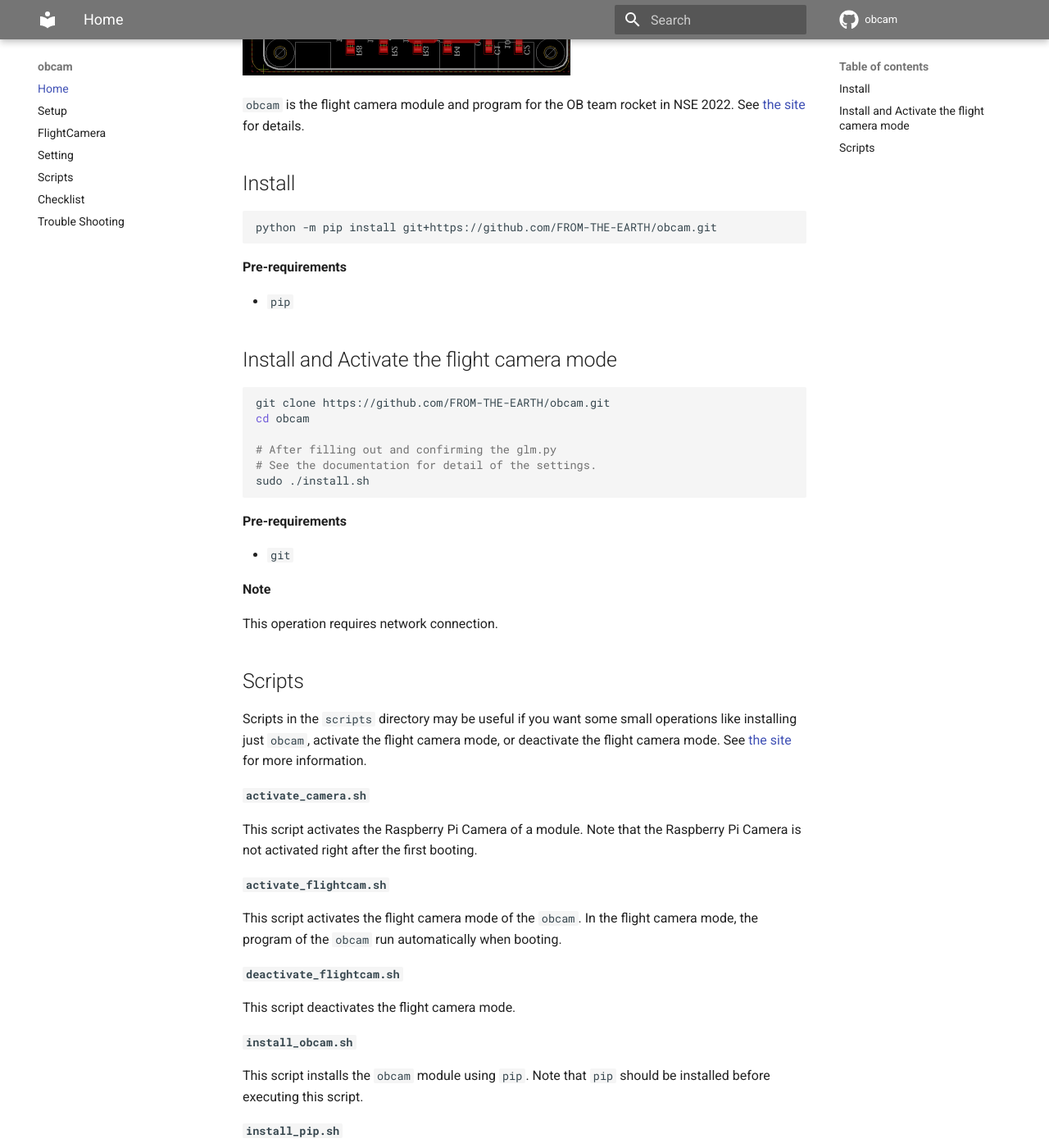
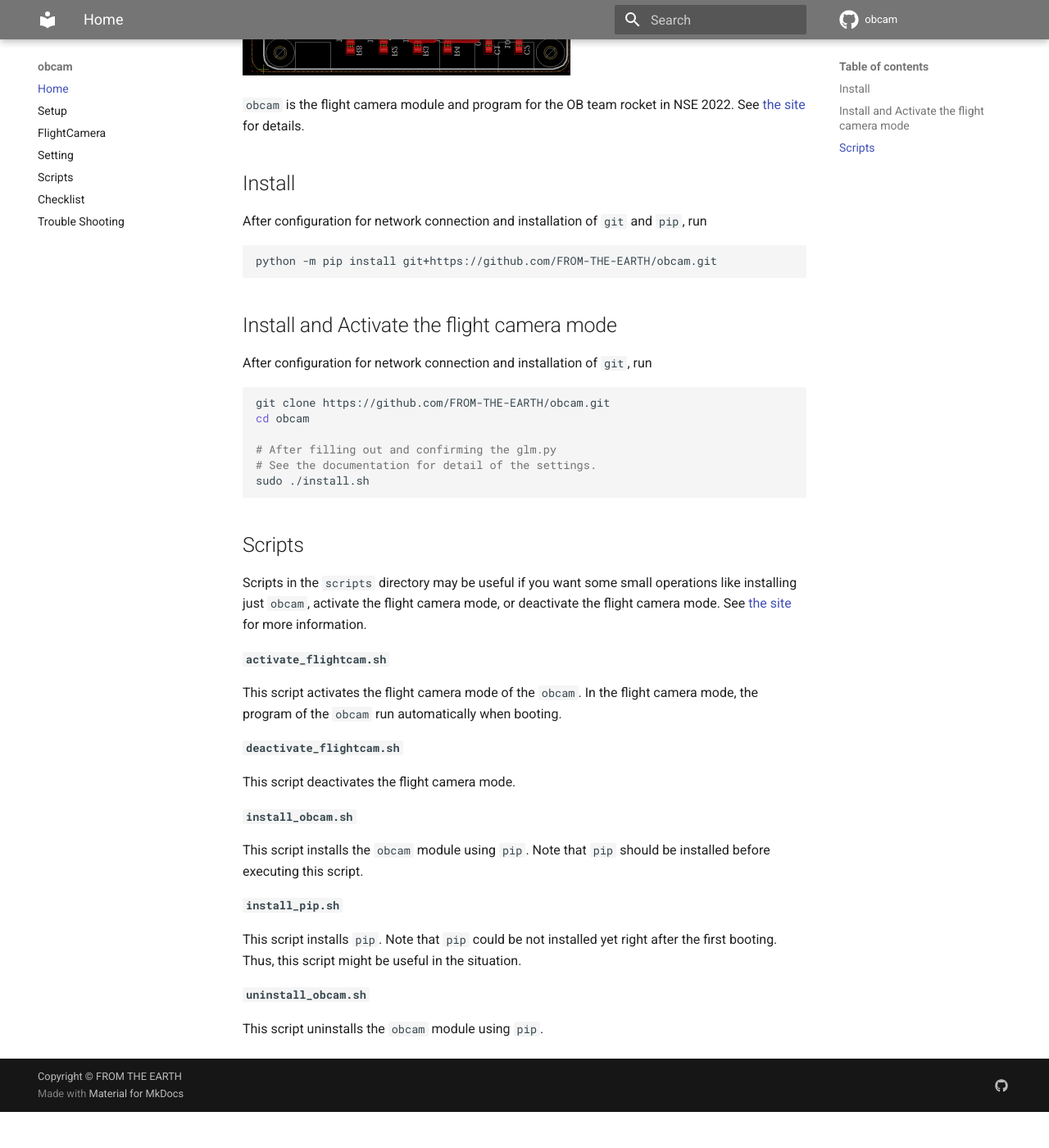
Before and after one commit to FROM-THE-EARTH/obcam, an MkDocs documentation site: the page built from docs/index.md, in a window 1280 px wide and 1400 px high, scrolled down 458 px. Shown: the whole window at 82% size. Built offline with MkDocs 1.6.1 and Material for MkDocs 9.7.7, drawn with Linux system fonts in a browser that asks for light colours; comment, search, counter and statistics services are not loaded; after the commit the page ends 1814 px from its top, so only the background shows below that.

````diff
--- a/docs/index.md
+++ b/docs/index.md
@@ -6,15 +6,15 @@
 
 ## Install
 
+After configuration for network connection and installation of `git` and `pip`, run
+
 ```bash
 python -m pip install git+https://github.com/FROM-THE-EARTH/obcam.git
 ```
 
-**Pre-requirements**
+## Install and Activate the flight camera mode
 
-- `pip`
-
-## Install and Activate the flight camera mode
+After configuration for network connection and installation of `git`, run
 
 ```bash
 git clone https://github.com/FROM-THE-EARTH/obcam.git
@@ -25,21 +25,9 @@ cd obcam
 sudo ./install.sh
 ```
 
-**Pre-requirements**
-
-- `git`
-
-**Note**
-
-This operation requires network connection.
-
 ## Scripts
 
 Scripts in the `scripts` directory may be useful if you want some small operations like installing just `obcam`, activate the flight camera mode, or deactivate the flight camera mode. See [the site](https://FROM-THE-EARTH.github.io/obcam/scripts/) for more information.
-
-**`activate_camera.sh`**
-
-This script activates the Raspberry Pi Camera of a module. Note that the Raspberry Pi Camera is not activated right after the first booting.
 
 **`activate_flightcam.sh`**
 
````
Also changed, not shown: README.md (+4 -16 lines).
